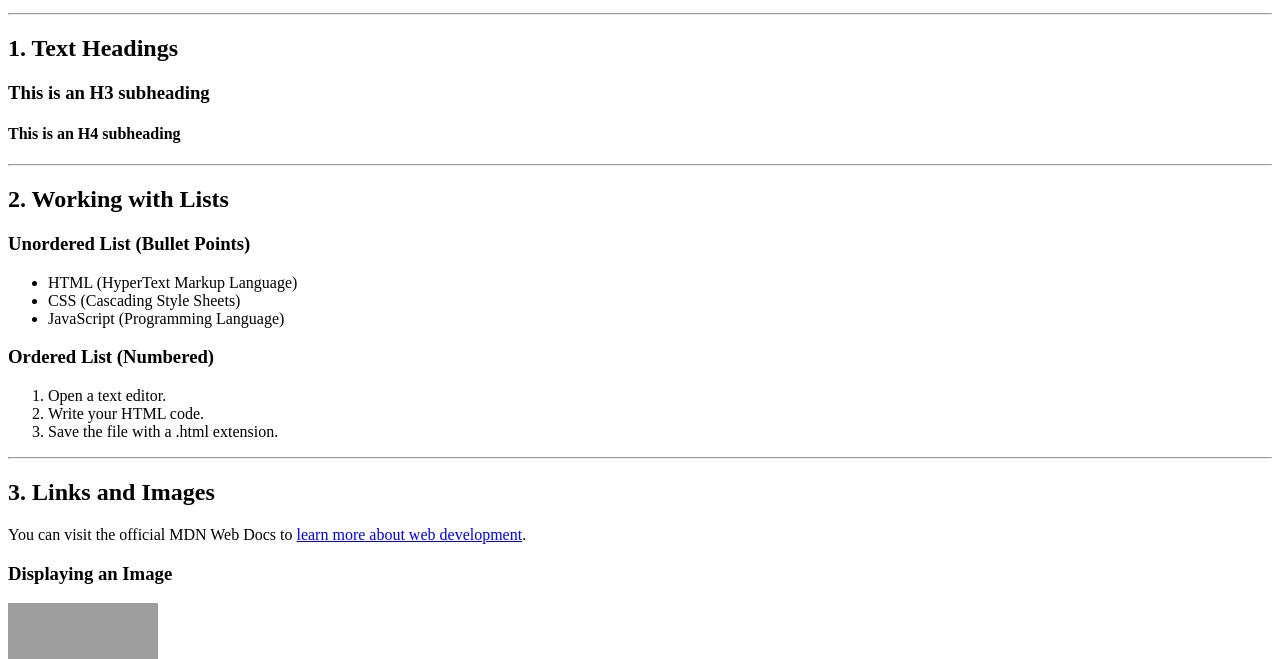
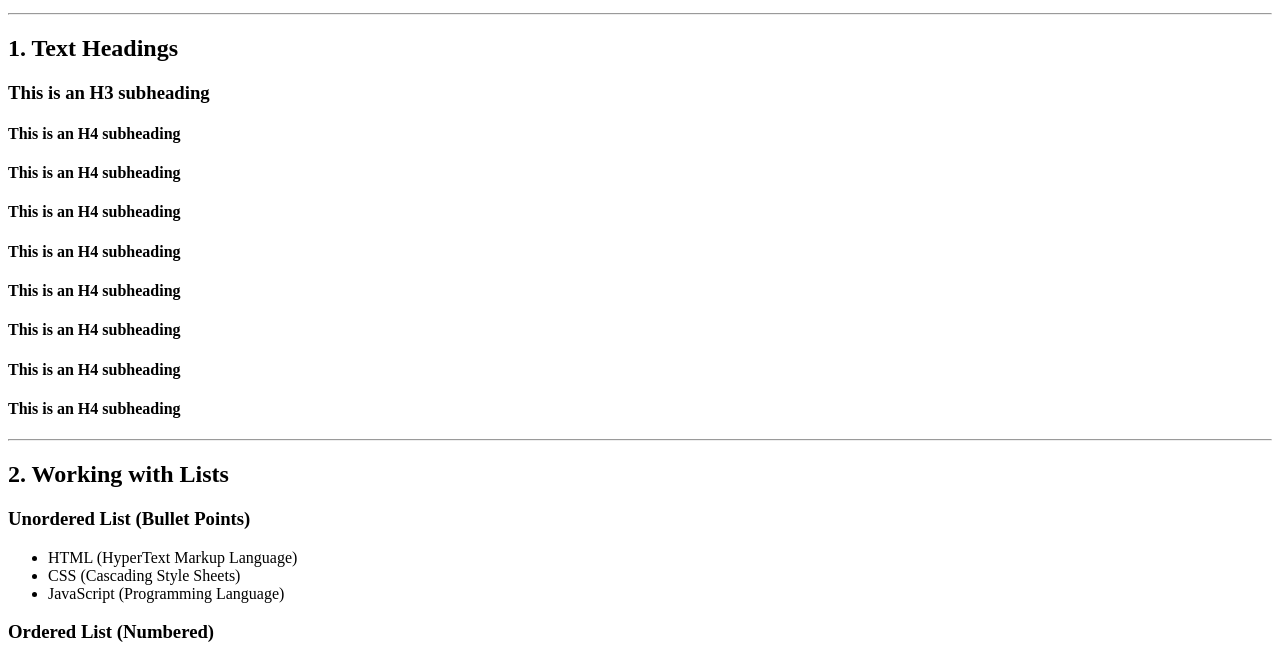
Before and after one commit to zakeershabbir6-oss/github-practice, a plain HTML site: page practice file.html in a window 1280 px wide. Shown: the part 101-760 px from the top of the page. Drawn offline with Linux system fonts and the light colour scheme; grey boxes are pictures that could not be loaded.

Commit message:
git revert concept done

```diff
--- a/practice file.html
+++ b/practice file.html
@@ -17,6 +17,14 @@
     <h2>1. Text Headings</h2>
     <h3>This is an H3 subheading</h3>
     <h4>This is an H4 subheading</h4>
+<h4>This is an H4 subheading</h4>
+<h4>This is an H4 subheading</h4>
+<h4>This is an H4 subheading</h4>
+<h4>This is an H4 subheading</h4>
+<h4>This is an H4 subheading</h4>
+<h4>This is an H4 subheading</h4>
+<h4>This is an H4 subheading</h4>
+
 
     <hr>
 
```
